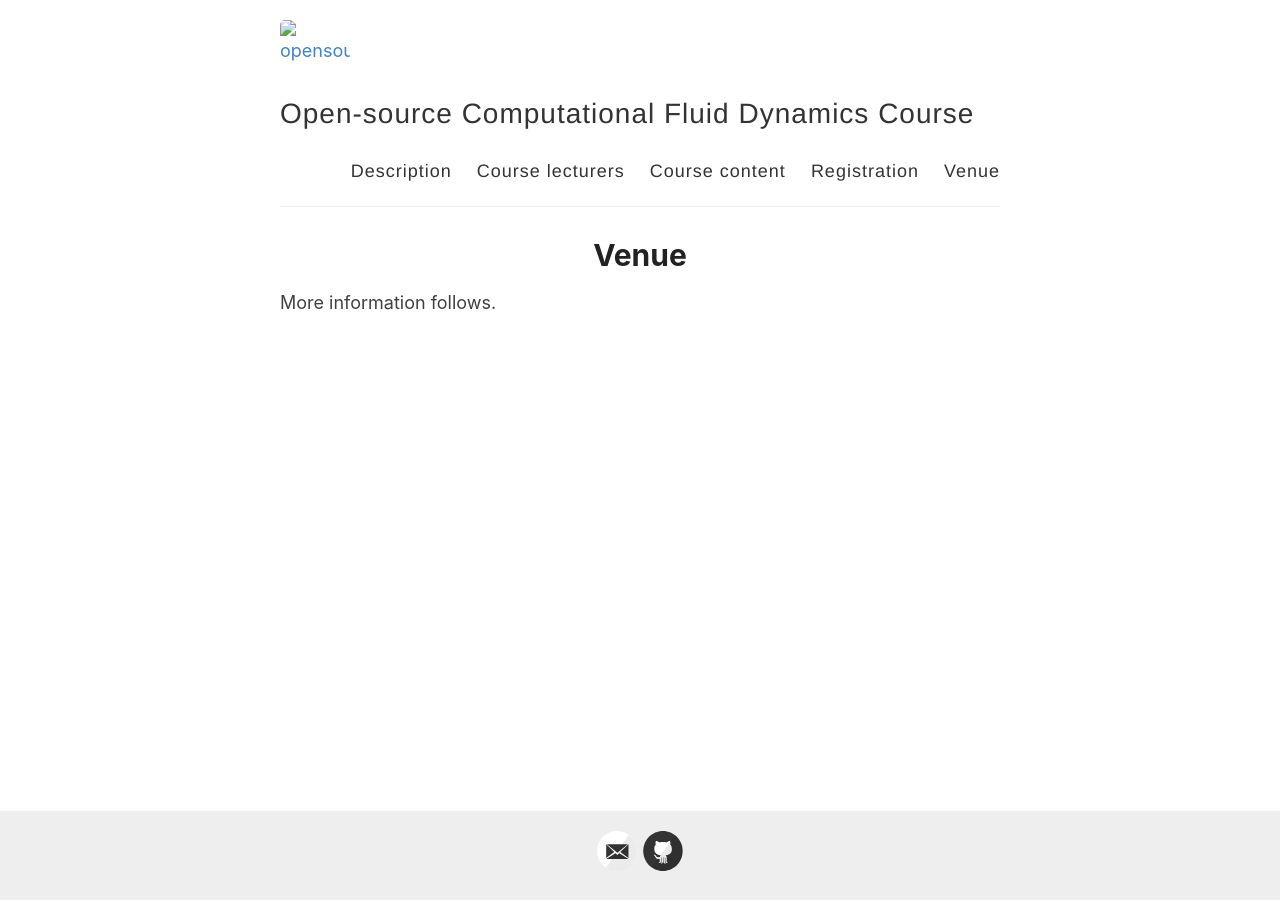
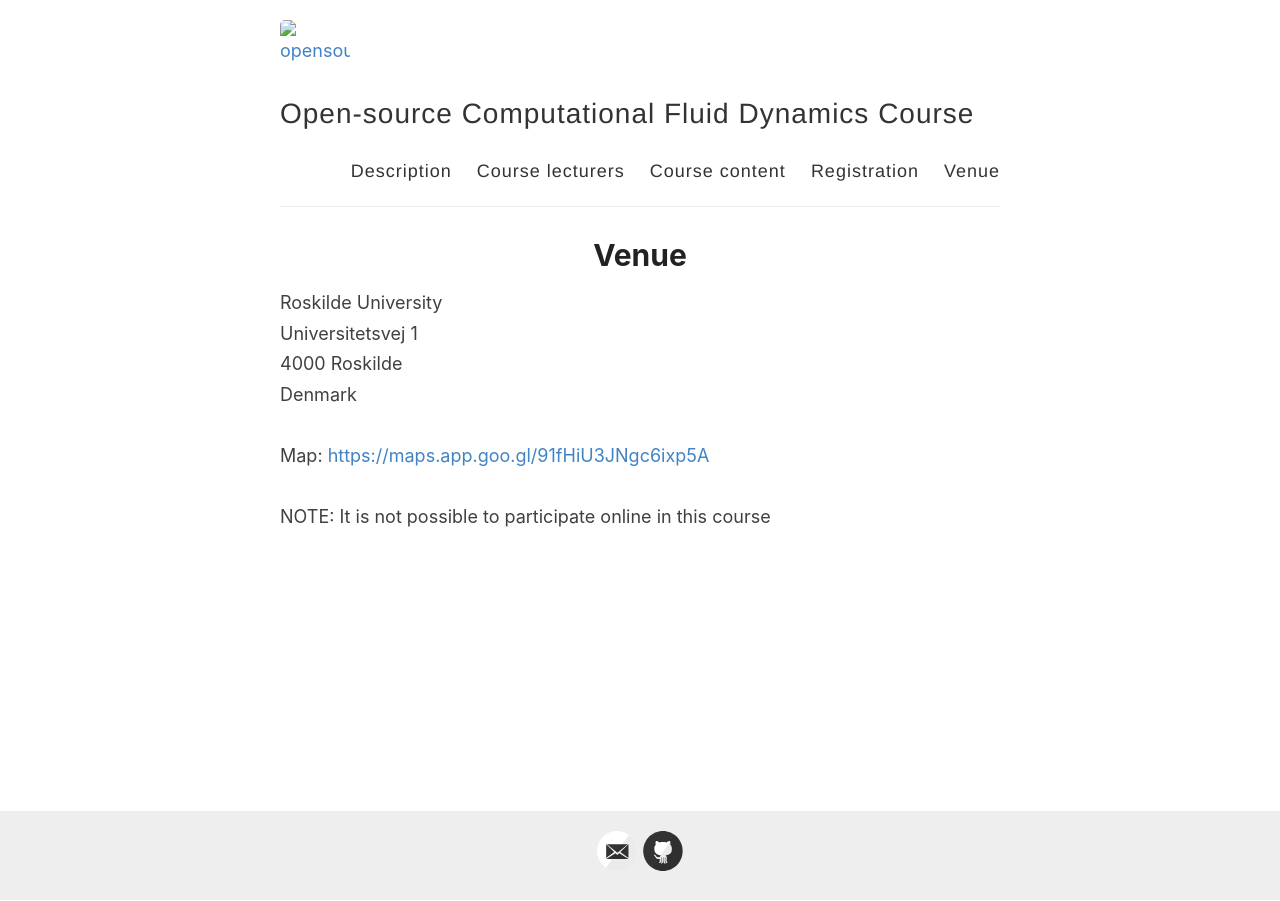
Before and after one commit to OpenSourceCFDCourse/opensourcecfdcourse.github.io, a Jekyll site: the page built from _pages/venue.md, in a window 1280 px wide. Built offline with Jekyll 4.4.1, drawn with Linux system fonts in a browser that asks for light colours.

Commit message:
Update venue.md

```diff
--- a/_pages/venue.md
+++ b/_pages/venue.md
@@ -4,7 +4,15 @@ title: Venue
 permalink: /venue/
 ---
 
-More information follows.
+Roskilde University<br>
+Universitetsvej 1<br>
+4000 Roskilde<br>
+Denmark<br>
+<br>
+Map: [https://maps.app.goo.gl/91fHiU3JNgc6ixp5A](https://maps.app.goo.gl/91fHiU3JNgc6ixp5A)<br>
+<br>
+NOTE: It is not possible to participate online in this course<br>
+<br>
 
 <!-- Aalborg University<br>
 Pontoppidanstræde 105<br>
```
